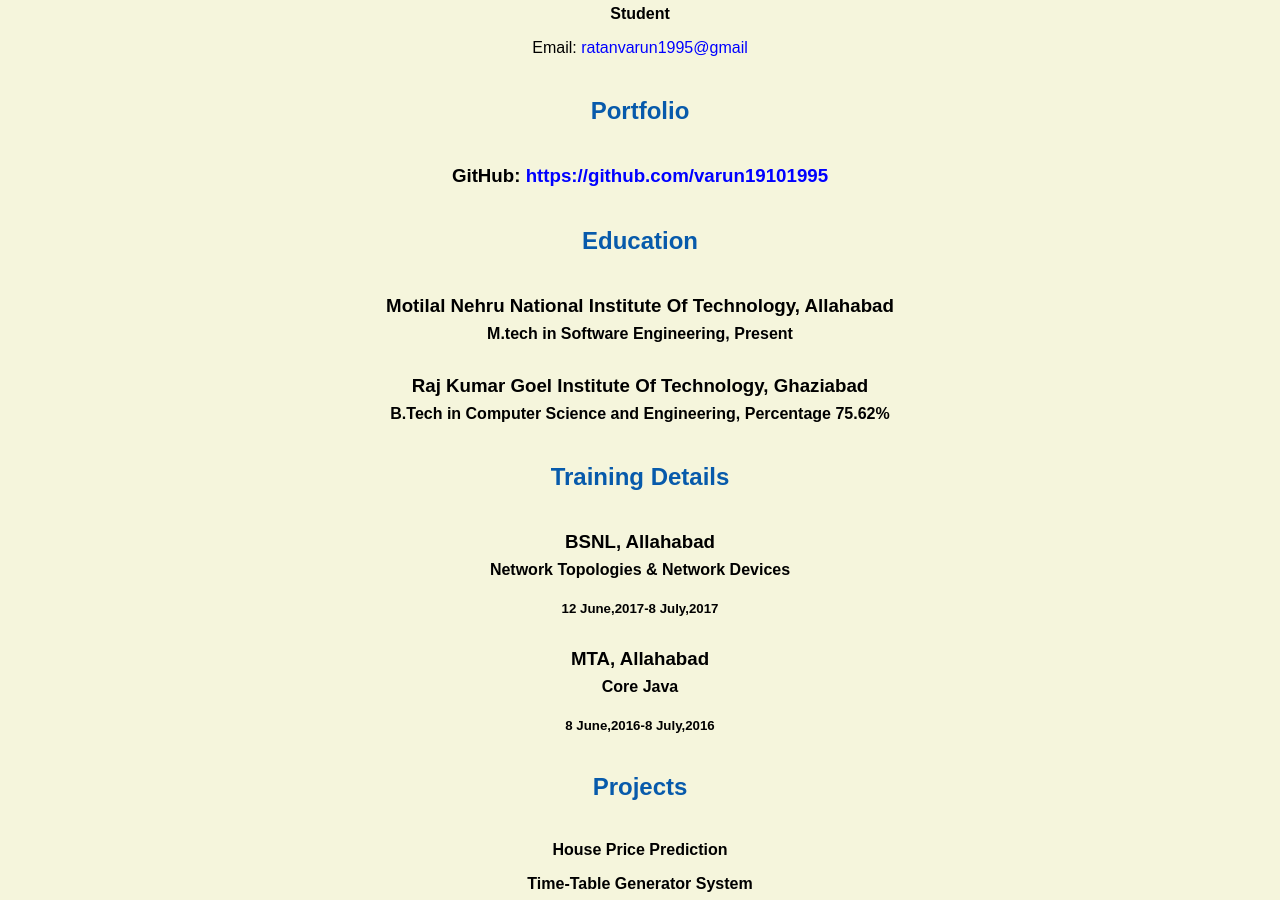
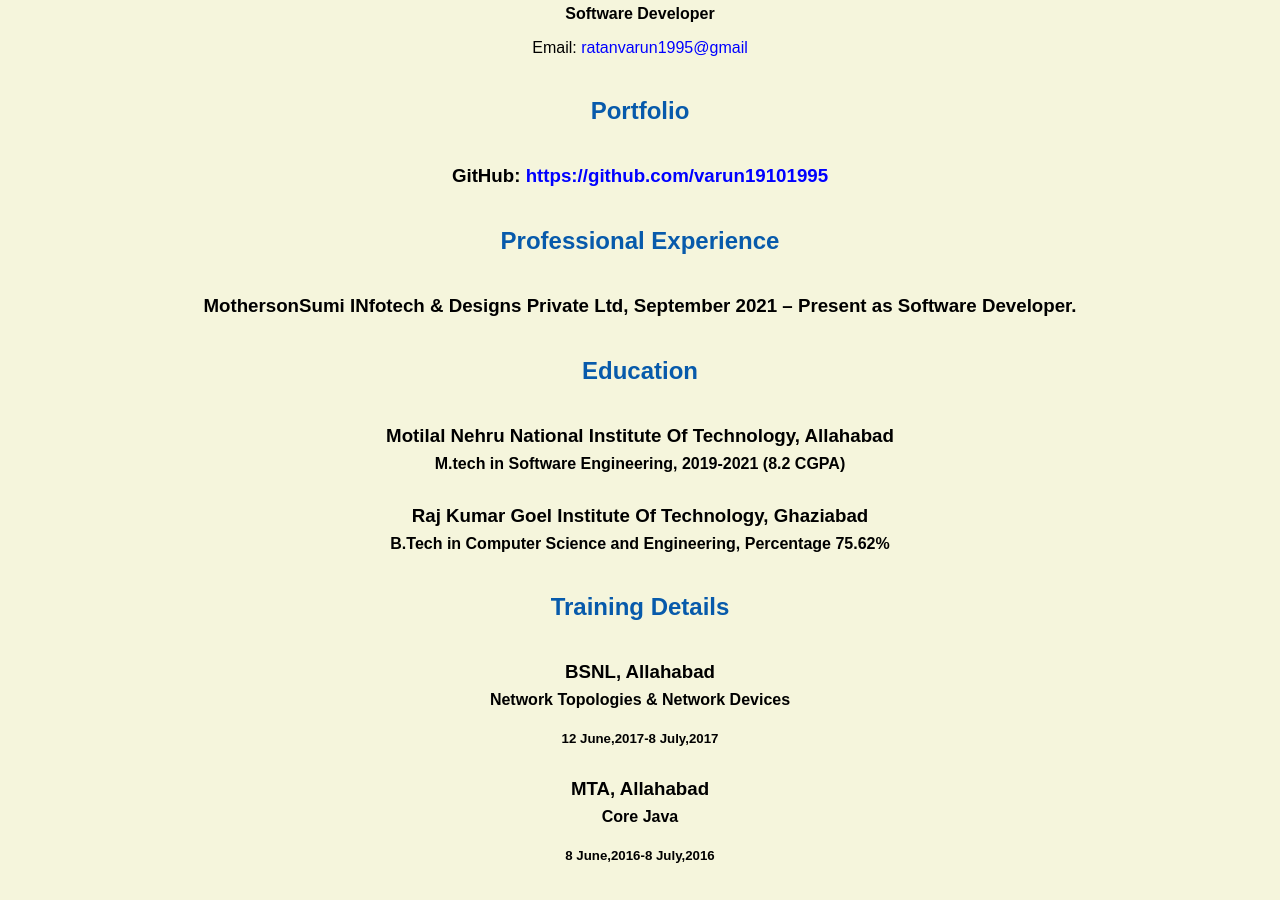
Before and after one commit to varun-ratan/varun19101995.github.io, a plain HTML site: page resume.html in a window 1280 px wide. Shown: the part 360-1260 px from the top of the page. Drawn offline with Linux system fonts and the light colour scheme.

Commit message:
Update resume.html

```diff
--- a/resume.html
+++ b/resume.html
@@ -13,13 +13,15 @@
 <hr>
 <img src="images/varun.jpg" alt="Varun Ratan's headshot" width="20%">
 <h1> Varun Ratan</h1>
-<h4>Student</h4>
+<h4>Software Developer</h4>
 <p>Email: <a href="mailto:ratanvarun1995@gmail.com" target="_blank">ratanvarun1995@gmail</a></p>
 <h2>Portfolio</h2>
 <h3>GitHub: <a href="https://github.com/varun19101995" target="_blank">https://github.com/varun19101995</a></h3>
+<h2>Professional Experience<h2>
+<h3> MothersonSumi INfotech & Designs Private Ltd, September 2021 – Present as Software Developer.<h3>
 <h2>Education</h2>
 <h3>Motilal Nehru National Institute Of Technology, Allahabad</h3>
-<h4>M.tech in Software Engineering, Present</h4>
+<h4>M.tech in Software Engineering, 2019-2021 (8.2 CGPA)</h4>
 <h3>Raj Kumar Goel Institute Of Technology, Ghaziabad</h3>
 <h4>B.Tech in Computer Science and Engineering, Percentage 75.62%</h4>
 <h2>Training Details</h2>
@@ -30,7 +32,7 @@
 <h4>Core Java</h4>
 <h5>8 June,2016-8 July,2016</h5>
 <h2>Projects</h2>
-<h4>House Price Prediction</h4>
+<h4>Blogging System</h4>
 <h4>Time-Table Generator System</h4>
 <h2>Professional Skills</h2>
 <h4>Languages</h4>
```
